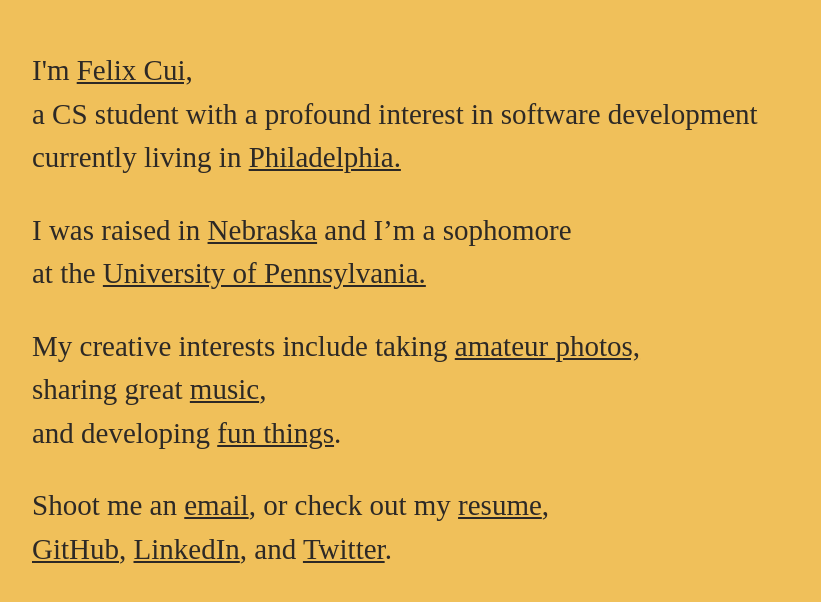
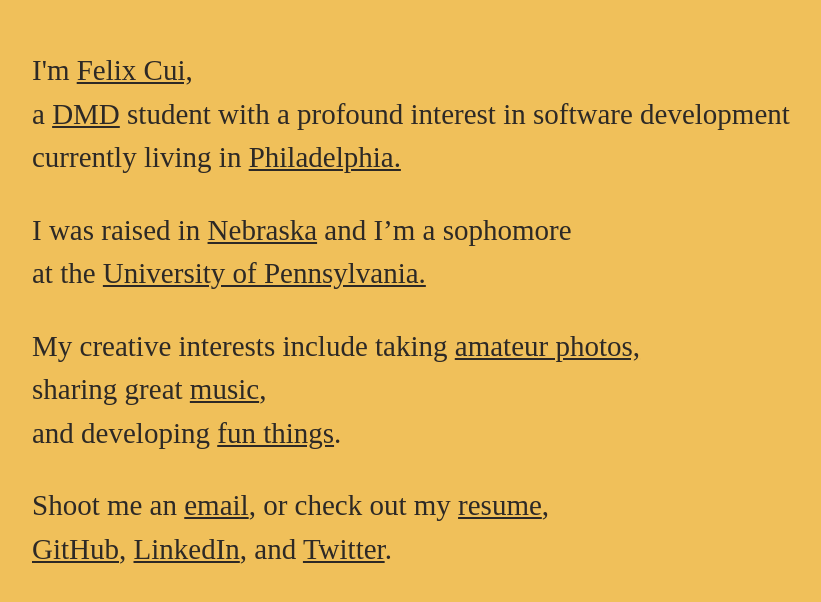
Before and after one commit to felixycui/felixycui.github.io, a plain HTML site: page index.html in a window 1280 px wide. Shown: the part 108-710 px from the top of the page, without its empty margins (56-877 px from the left). Drawn offline with Linux system fonts and the light colour scheme; a web font is replaced by a local one.

Commit message:
updating DMD student link

```diff
--- a/index.html
+++ b/index.html
@@ -26,7 +26,7 @@
 					</span>
 
 					<br>
-					a CS student with a profound interest in software development
+					a <a href="http://cg.cis.upenn.edu/dmd_program.html">DMD</a> student with a profound interest in software development
 
 					<br>
 					currently living in
```
